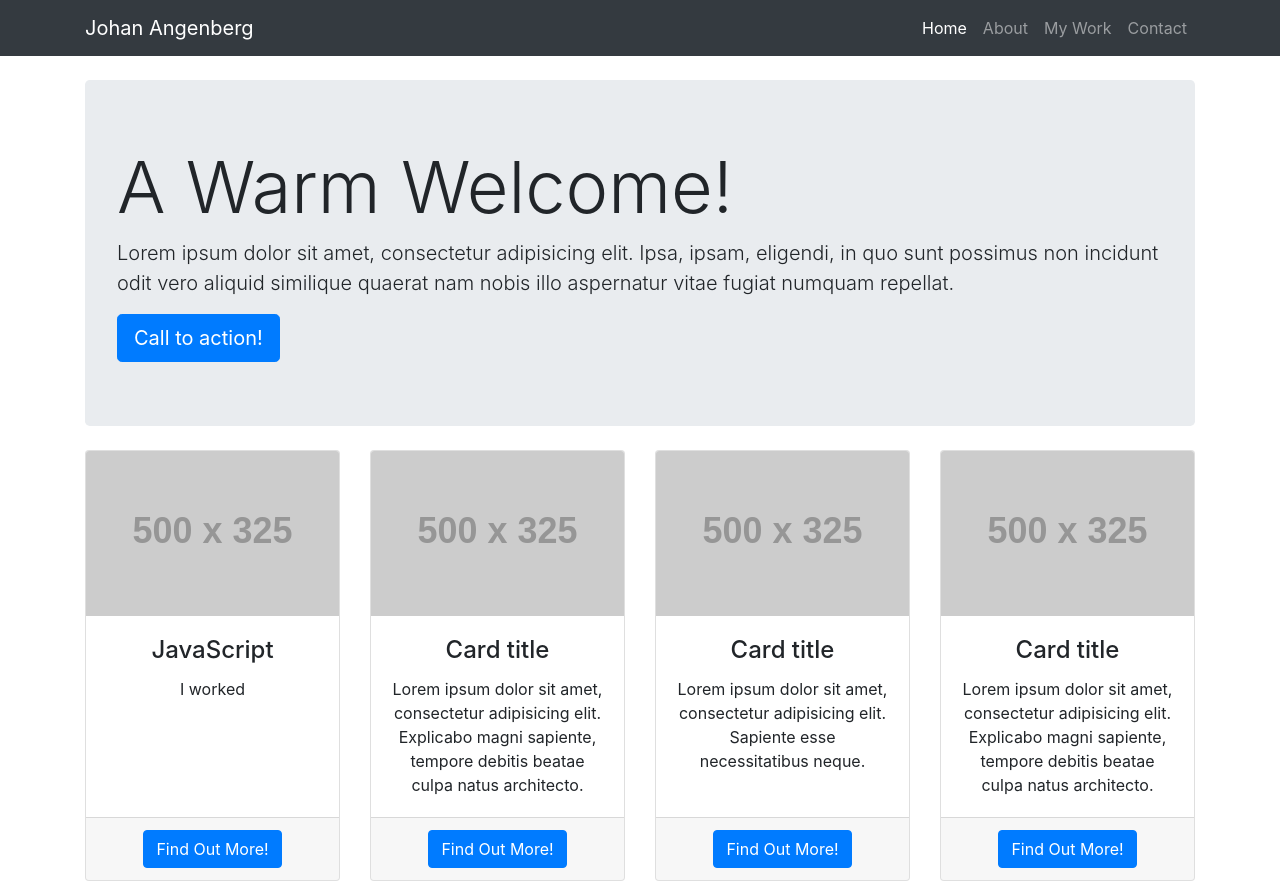
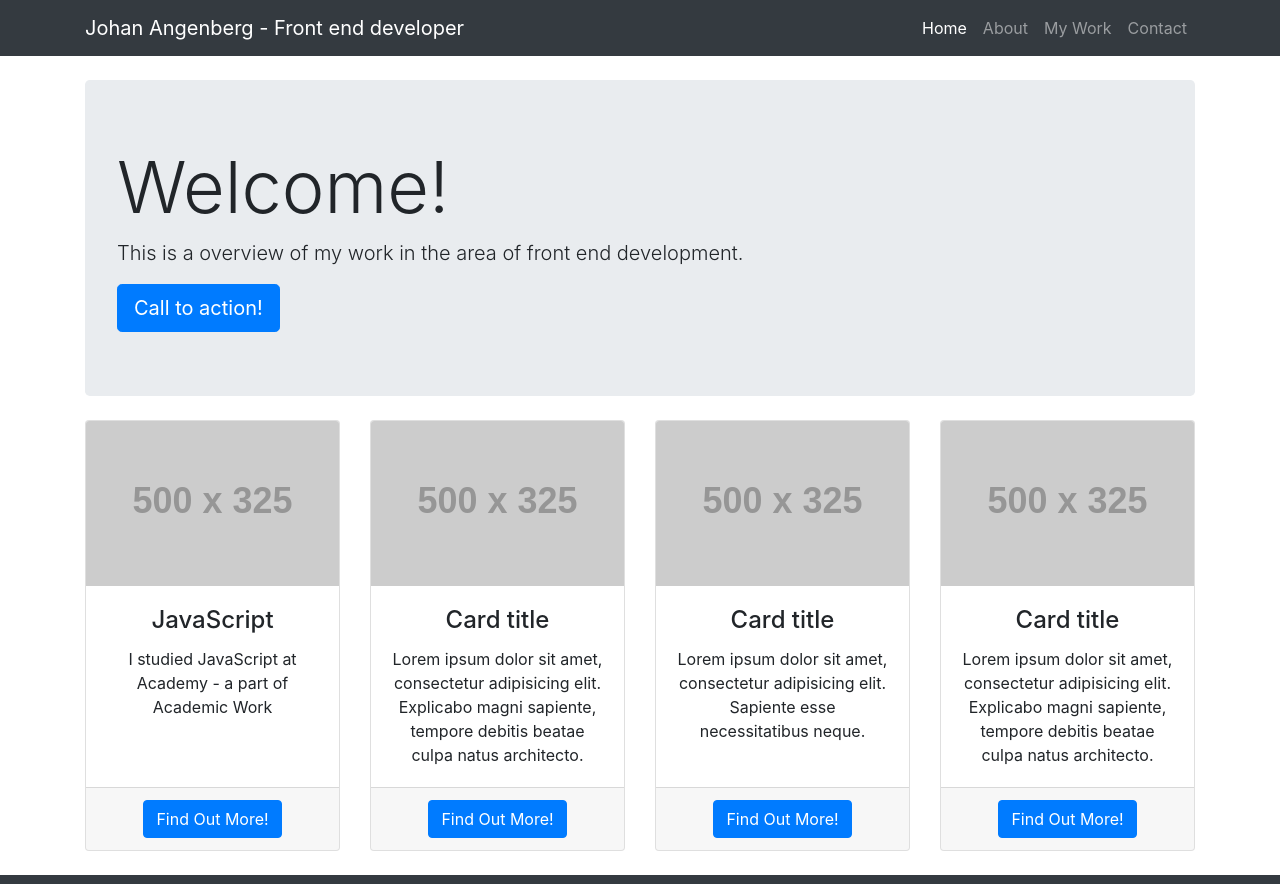
Before and after one commit to JohanAngenberg/JohanAngenberg.github.io, a website: page index.html in a window 1280 px wide. Shown: the top 884 px of the page. Drawn offline with Linux system fonts and the light colour scheme; placeholder pictures from the web are drawn by us.

Commit message:
Update indexhtml

```diff
--- a/index.html
+++ b/index.html
@@ -23,7 +23,7 @@
   <!-- Navigation -->
   <nav class="navbar navbar-expand-lg navbar-dark bg-dark fixed-top">
     <div class="container">
-      <a class="navbar-brand" href="#">Johan Angenberg</a>
+      <a class="navbar-brand" href="#">Johan Angenberg - Front end developer</a>
       <button class="navbar-toggler" type="button" data-toggle="collapse" data-target="#navbarResponsive" aria-controls="navbarResponsive" aria-expanded="false" aria-label="Toggle navigation">
         <span class="navbar-toggler-icon"></span>
       </button>
@@ -53,8 +53,8 @@
 
     <!-- Jumbotron Header -->
     <header class="jumbotron my-4">
-      <h1 class="display-3">A Warm Welcome!</h1>
-      <p class="lead">Lorem ipsum dolor sit amet, consectetur adipisicing elit. Ipsa, ipsam, eligendi, in quo sunt possimus non incidunt odit vero aliquid similique quaerat nam nobis illo aspernatur vitae fugiat numquam repellat.</p>
+      <h1 class="display-3">Welcome!</h1>
+      <p class="lead">This is a overview of my work in the area of front end development.</p>
       <a href="#" class="btn btn-primary btn-lg">Call to action!</a>
     </header>
 
@@ -66,7 +66,7 @@
           <img class="card-img-top" src="http://placehold.it/500x325" alt="">
           <div class="card-body">
             <h4 class="card-title">JavaScript</h4>
-            <p class="card-text">I worked</p>
+            <p class="card-text">I studied JavaScript at Academy - a part of Academic Work</p>
           </div>
           <div class="card-footer">
             <a href="#" class="btn btn-primary">Find Out More!</a>
```
